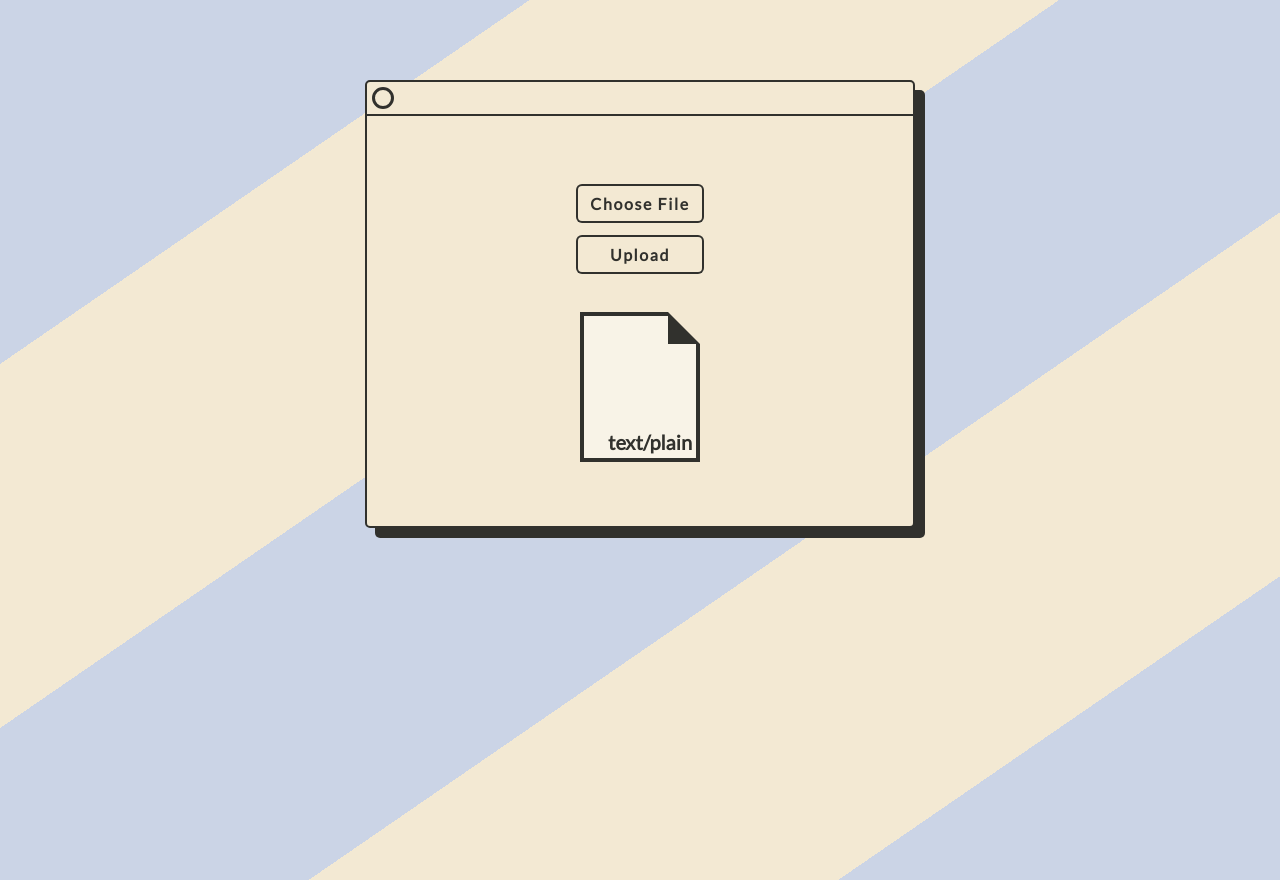
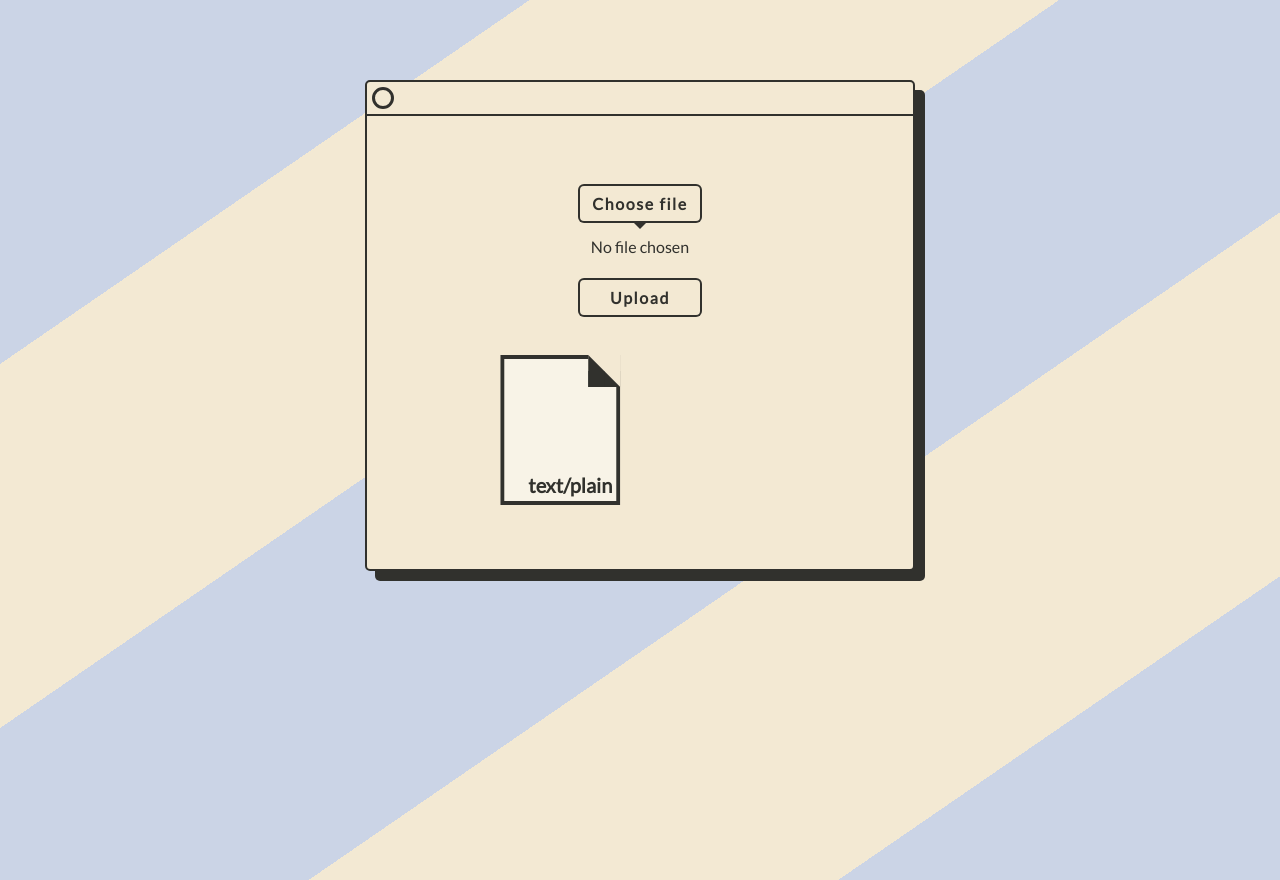
Before and after one commit to borntofrappe/FreeCodeCamp-File-Metadata, a plain HTML site: page views/index.html in a window 1280 px wide. Drawn offline with Linux system fonts and the light colour scheme; files that its build step writes are made by us from their sources; files whose address does not match are found by name.

Commit message:
update front-end

```diff
--- a/public/style.css
+++ b/public/style.css
@@ -65,11 +65,18 @@ body {
     background: #31312d;
   }
 }
-.app__input {
+.app__form {
   display: flex;
   flex-direction: column;
 }
-.app__input input {
+/* remove the input of type file from view */
+.app__form input[type="file"] {
+  display: none;
+}
+/* style the label used in place of the input of type file similarly to the other input */
+.app__form input[type="submit"],
+.app__form label[for="upfile"] {
+  text-align: center;
   background: none;
   border: none;
   border-radius: 4px;
@@ -83,10 +90,37 @@ body {
   margin: 0.5rem 0;
   transition: all 0.25s ease-out;
 }
-.app__input input:hover {
+.app__form input[type="submit"]:hover,
+.app__form label[for="upfile"]:hover {
   background: #31312d;
   color: #f3e9d3;
   box-shadow: 0 0 0 3px #f3e9d3, 0 0 0 6px #31312d;
+}
+/* position relative for a pseudo element used to create an down-facing arrow */
+.app__form label[for="upfile"] {
+  position: relative;
+}
+/* with a pseudo element, draw an arrow pointing downward, to pinpoint the label toward the file chosen */
+.app__form label[for="upfile"]:before {
+  position: absolute;
+  content: "";
+  top: 100%;
+  left: 50%;
+  transform: translate(-50%, 0);
+  border-top: 0.5rem solid #31312d;
+  border-right: 0.5rem solid transparent;
+  border-bottom: 0.5rem solid transparent;
+  border-left: 0.5rem solid transparent;
+  transition: all 0.25s ease-out;
+}
+.app__form label[for="upfile"]:hover:before {
+  transition-delay: 0.05s;
+  transform: translate(-50%, 6px);
+}
+/* style the label displaying the chosen file to place it clearly in between the input elements */
+.app__form label#chosenfile {
+  text-align: center;
+  margin: 0.5rem 0 1rem;
 }
 .file {
   margin-top: 2rem;
@@ -97,7 +131,7 @@ body {
   justify-content: flex-end;
   align-items: flex-end;
   padding: 0.5rem;
-  animation: popUp 5s 2s ease-in alternate infinite both;
+  animation: popUp 5s 1s ease-in alternate infinite both;
   position: relative;
 }
 .file:after {
--- a/views/index.html
+++ b/views/index.html
@@ -19,12 +19,20 @@
   <!--
     include the input elements required by the application in a _main_ element
     add an extra container for a small animation
+
+    ! the input of type style has style defaults which are quite hard to alter
+    to fix such a construct, include a label for the id and set `display` to `none` for the label itself
+    if the label has a `for` attribute matching the `id` of the input, clicking on the label allows the same functionality as clicking the input
   -->
   <div class="app">
-    <main class="app__input">
-      <input type="submit" value="Choose File">
-      <input type="submit" value="Upload">
-    </main>
+    <form class="app__form" action="/api/fileanalyse" method="POST" enctype="multipart/form-data">
+      <!-- include a label for the input of type style, used visually in its place -->
+      <label for="upfile">Choose file</label>
+      <input type="file" id="upfile" name="upfile" />
+      <!-- include an additional label in which to show which file is chosen -->
+      <label id="chosenfile">No file chosen</label>
+      <input type="submit" value="Upload" />
+    </form>
 
     <!--
       the animation is centered around the simple image of a file
```
Also changed, not shown: README.md.
